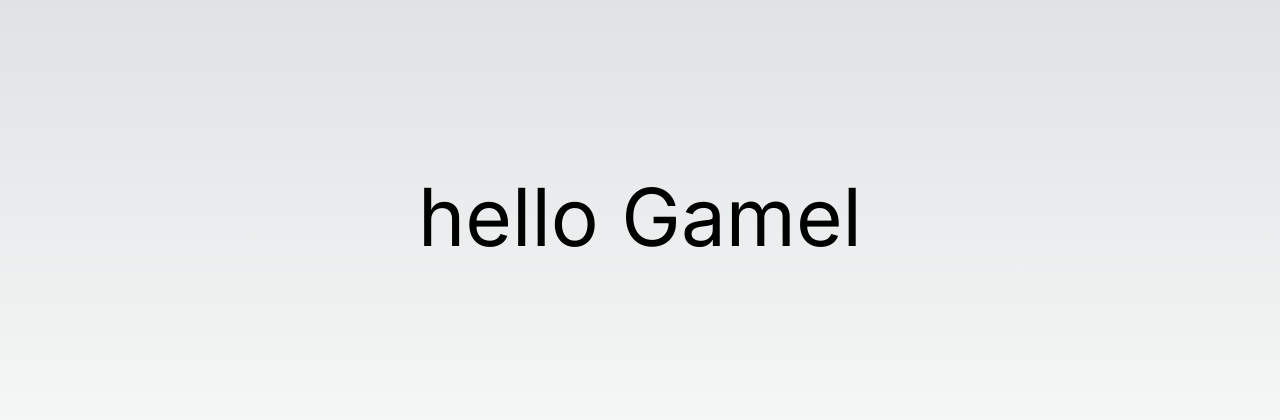
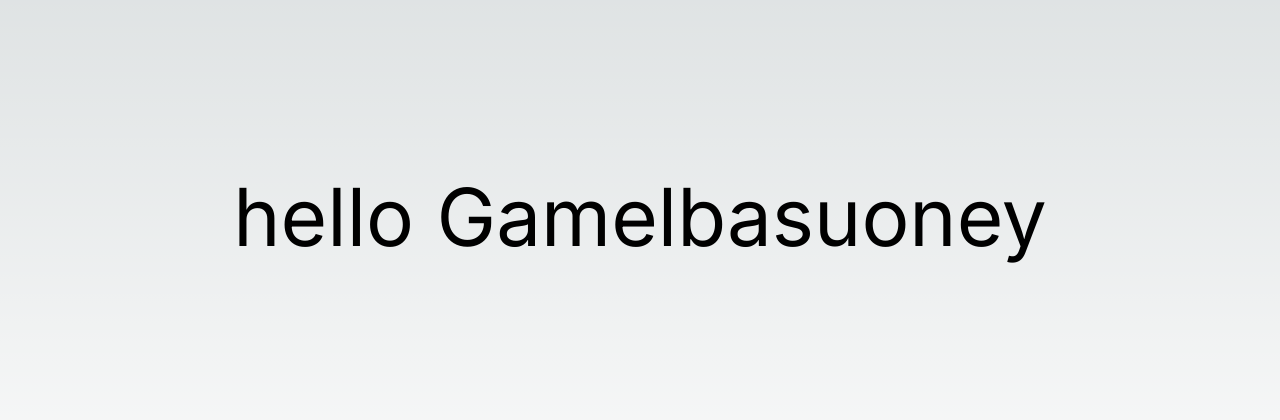
Before and after one commit to GamalBasuoney/game, a Next.js app: page / in a window 1280 px wide. Shown: the part 184-604 px from the top of the page. Built offline with nearby package versions, Linux system fonts and the light colour scheme.

Commit message:
the edit

```diff
--- a/app/page.js
+++ b/app/page.js
@@ -2,7 +2,7 @@ export default function Home() {
   return (
     // here html masry
     <main className="home">
-      hello Gamel
+      hello Gamelbasuoney
     </main>
   )
 }
```
